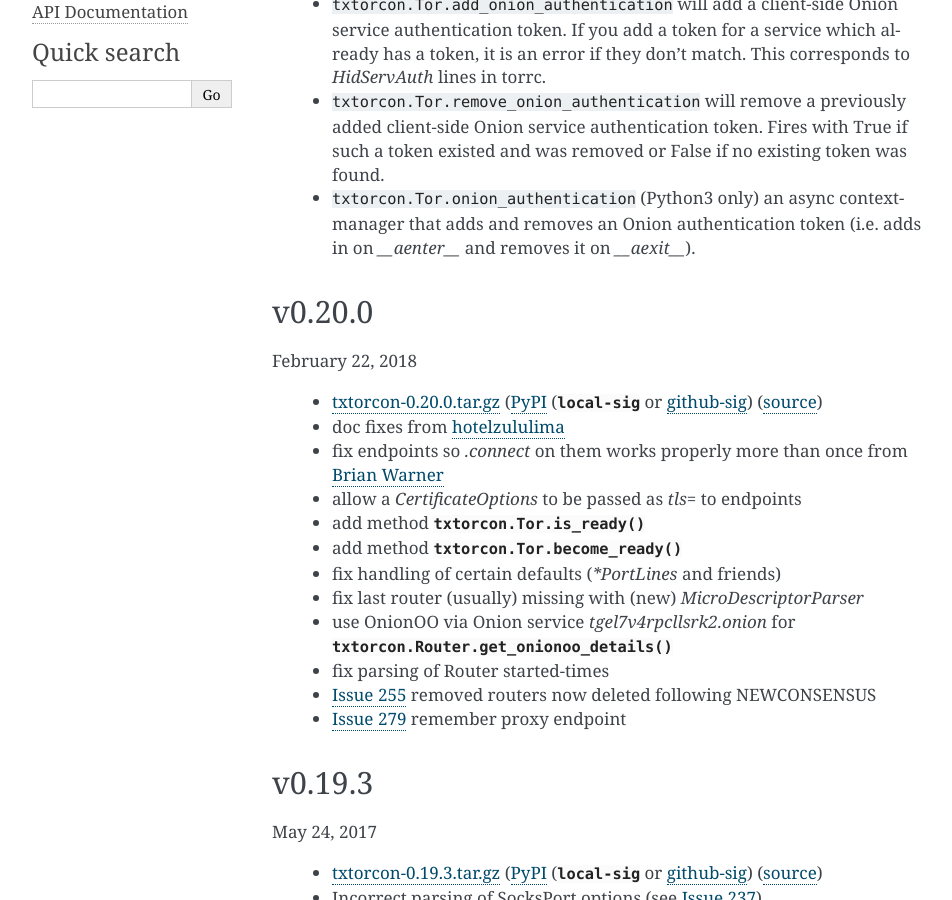
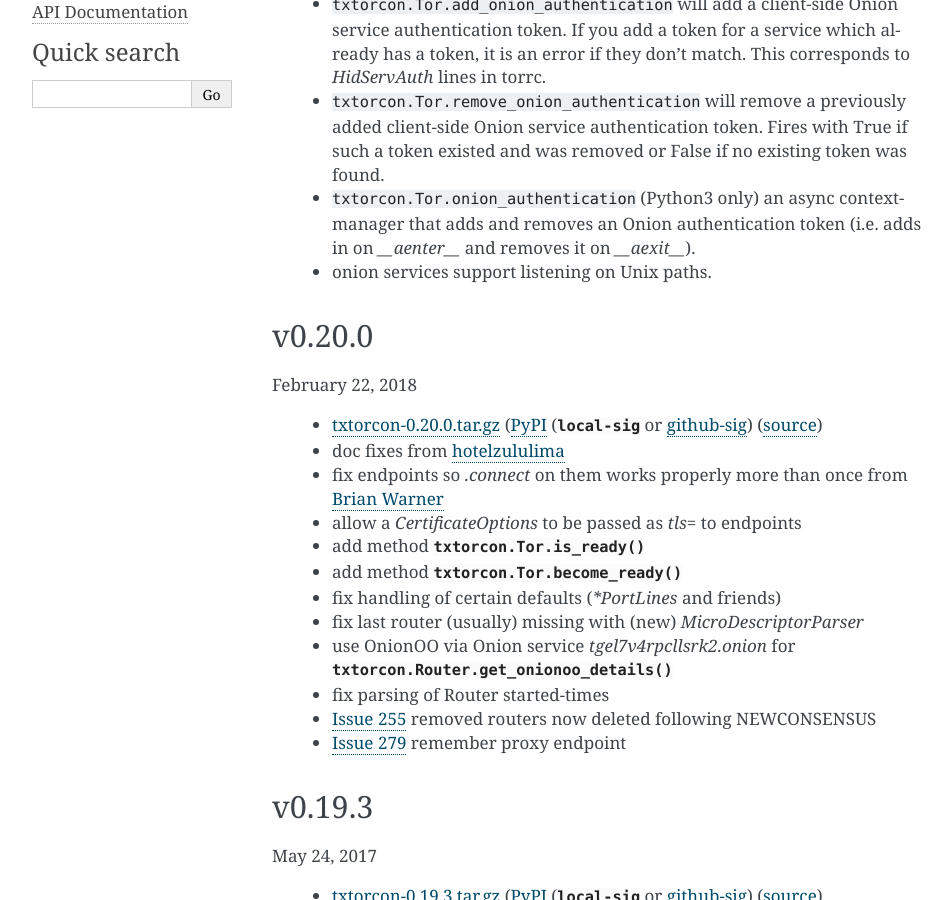
Before and after one commit to meejah/txtorcon, a Sphinx documentation site: the page built from docs/releases.rst, in a window 1280 px wide and 900 px high, scrolled down 1307 px. Shown: the whole window, without its empty margins (148-1100 px from the left). Built offline with Sphinx 7.4.7, drawn with Linux system fonts in a browser that asks for light colours; the version number could not be read and is left out; cross-references to code outside the pages are shown as plain code.

Commit message:
release note

```diff
--- a/docs/releases.rst
+++ b/docs/releases.rst
@@ -74,6 +74,7 @@
  * :method:`txtorcon.Tor.onion_authentication` (Python3 only) an async
    context-manager that adds and removes an Onion authentication token
    (i.e. adds in on `__aenter__` and removes it on `__aexit__`).
+ * onion services support listening on Unix paths.
 
 
 v0.20.0
```
